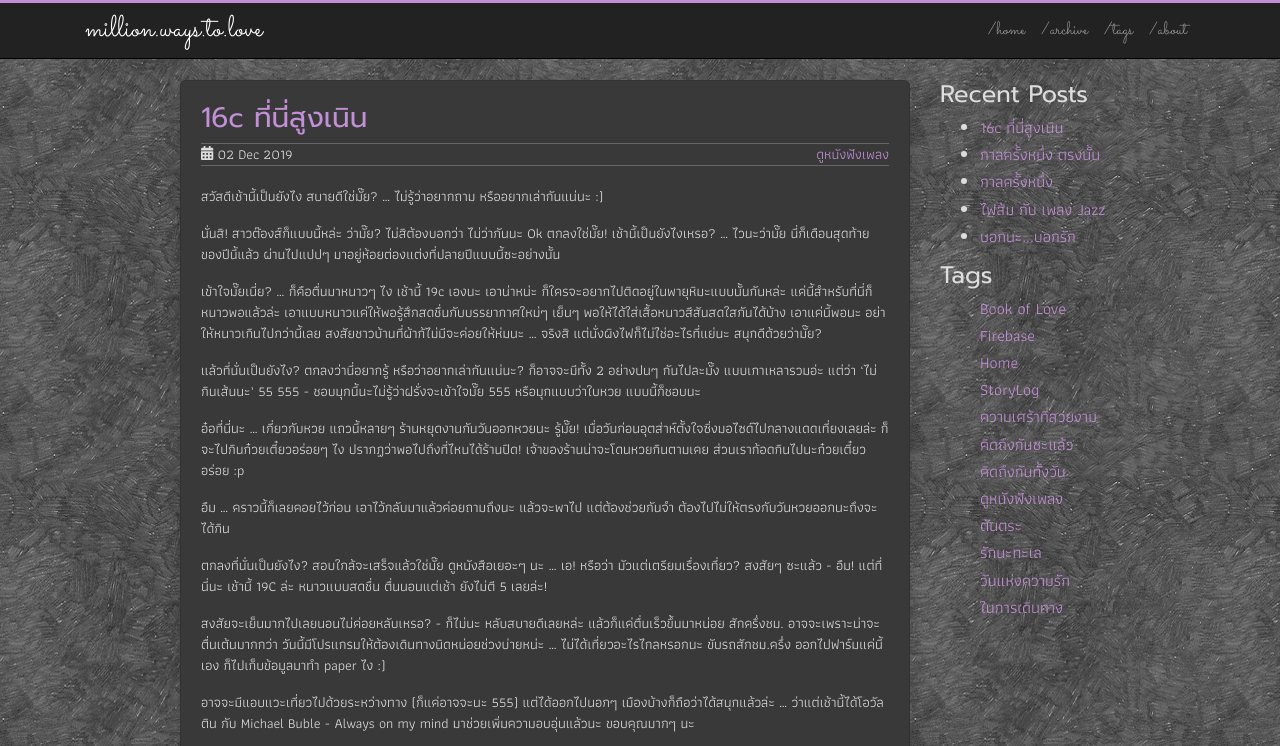
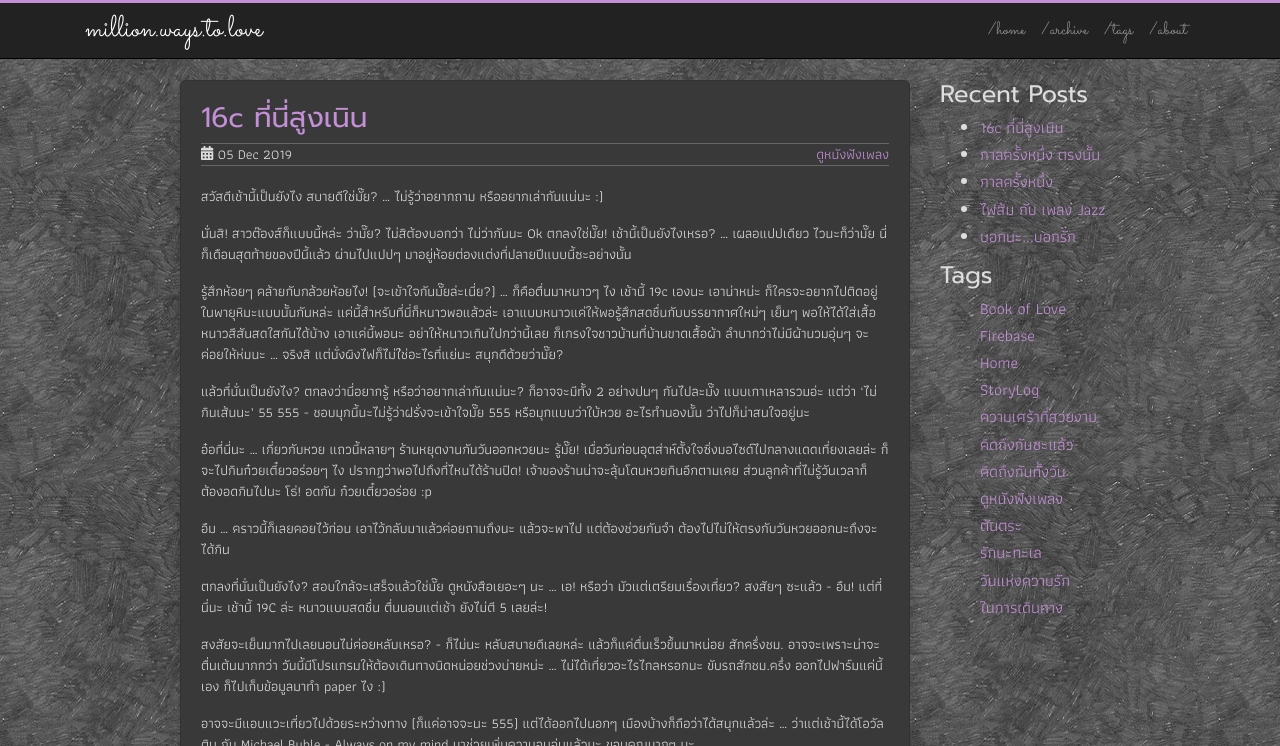
Before and after one commit to sdeehub/love, a Jekyll site: the page built from _posts/2019-12-05-i-am-here-today.md, in a window 1280 px wide and 900 px high, cut to the strip 0-746 px from the top of the window. Built offline with Jekyll 4.4.1, drawn with Linux system fonts in a browser that asks for light colours; comment, search, counter and statistics services are not loaded.

Commit message:
correct update

```diff
--- a/_posts/2019-12-05-i-am-here-today.md
+++ b/_posts/2019-12-05-i-am-here-today.md
@@ -1,21 +1,21 @@
 ---
 layout: post
 title: "16c ที่นี่สูงเนิน"
-date: 2019-12-02 08:08:19 +0700
+date: 2019-12-05 08:08:19 +0700
 tags:
   - ดูหนังฟังเพลง
-description: "เช้านี้ที่สูงเนินเป็นยังไงบ้าง? เหมือนจะได้ยินใครถามขึ้นมาแบบนเี้เบาๆ ลอยมากับลมหนาว"
+description: "เช้านี้ที่สูงเนินเป็นยังไงบ้าง? เหมือนจะได้ยินใครถามขึ้นมาแบบนี้เบาๆ ลอยมากับลมหนาว"
 comments: true
 ---
 สวัสดีเช้านี้เป็นยังไง สบายดีใช่มั๊ย? ... ไม่รู้ว่าอยากถาม หรืออยากเล่ากันแน่นะ :)
 
-นั่นสิ! สาวต๊องส์ก็แบบนี้หล่ะ ว่ามั๊ย? ไม่สิต้องบอกว่า ไม่ว่ากันนะ Ok ตกลงใช่มั๊ย! เช้านี้เป็นยังไงเหรอ? ... ไวนะว่ามั๊ย นี่ก็เดือนสุดท้ายของปีนี้แล้ว ผ่านไปแปปๆ มาอยู่ห้อยต่องแต่งที่ปลายปีแบบนี้ซะอย่างนั้น
+นั่นสิ! สาวต๊องส์ก็แบบนี้หล่ะ ว่ามั๊ย? ไม่สิต้องบอกว่า ไม่ว่ากันนะ Ok ตกลงใช่มั๊ย! เช้านี้เป็นยังไงเหรอ? ... เผลอแปปเดียว ไวนะก็ว่ามั๊ย นี่ก็เดือนสุดท้ายของปีนี้แล้ว ผ่านไปแปปๆ มาอยู่ห้อยต่องแต่งที่ปลายปีแบบนี้ซะอย่างนั้น
 
-เข้าใจมั๊ยเนี่ย? ... ก็คือตื่นมาหนาวๆ ไง เช้านี้ 19c เองนะ เอาน่าหน่ะ ก็ใครจะอยากไปติดอยู่ในพายุหิมะแบบนั้นกันหล่ะ แค่นี้สำหรับที่นี่ก็หนาวพอแล้วล่ะ เอาแบบหนาวแค่ให้พอรู้สึกสดชื่นกับบรรยากาศใหม่ๆ เย็นๆ พอให้ได้ใส่เสื้อหนาวสีสันสดใสกันได้บ้าง เอาแค่นี้พอนะ อย่าให้หนาวเกินไปกว่านี้เลย สงสัยชาวบ้านที่ผ้าก้ไม่มีจะค่อยให้ห่มนะ ... จริงสิ แต่นั่งผิงไฟก็ไม่ใ่ช่อะไรที่แย่นะ สนุกดีด้วยว่ามั๊ย?
+รู้สึกห้อยๆ คล้ายกับกล้วยห้อยไง! (จะเข้าใจกันมั๊ยล่ะเนี่ย?) ... ก็คือตื่นมาหนาวๆ ไง เช้านี้ 19c เองนะ เอาน่าหน่ะ ก็ใครจะอยากไปติดอยู่ในพายุหิมะแบบนั้นกันหล่ะ แค่นี้สำหรับที่นี่ก็หนาวพอแล้วล่ะ เอาแบบหนาวแค่ให้พอรู้สึกสดชื่นกับบรรยากาศใหม่ๆ เย็นๆ พอให้ได้ใส่เสื้อหนาวสีสันสดใสกันได้บ้าง เอาแค่นี้พอนะ อย่าให้หนาวเกินไปกว่านี้เลย ก็เกรงใจชาวบ้านที่บ้านขาดเสื้อผ้า ลำบากว่าไม่มีผ้านวมอุ่นๆ จะค่อยให้ห่มนะ ... จริงสิ แต่นั่งผิงไฟก็ไม่ใ่ช่อะไรที่แย่นะ สนุกดีด้วยว่ามั๊ย?
 
-แล้วที่นั่นเป็นยังไง? ตกลงว่านี่อยากรู้ หรือว่าอยากเล่ากันแน่นะ? ก็อาจจะมีทั้ง 2 อย่างปนๆ กันไปละมั๊ง แบบเกาเหลารวมอ่ะ แต่ว่า 'ไม่กินเส้นนะ' 55 555 - ชอบมุกนี้นะไม่รู้ว่าฝรั่งจะเข้าใจมั๊ย 555 หรือมุกแบบว่าใบหวย แบบนี้ก็ชอบนะ
+แล้วที่นั่นเป็นยังไง? ตกลงว่านี่อยากรู้ หรือว่าอยากเล่ากันแน่นะ? ก็อาจจะมีทั้ง 2 อย่างปนๆ กันไปละมั๊ง แบบเกาเหลารวมอ่ะ แต่ว่า 'ไม่กินเส้นนะ' 55 555 - ชอบมุกนี้นะไม่รู้ว่าฝรั่งจะเข้าใจมั๊ย 555 หรือมุกแบบว่าใบ้หวย อะไรทำนองนั้น ว่าไปก็น่าสนใจอยู่นะ
 
-อ๋อที่นี่นะ ... เกี่ยวกับหวย แถวนี้หลายๆ ร้านหยุดงานกันวันออกหวยนะ รู้มั๊ย! เมื่อวันก่อนอุตส่าห์ตั้งใจซิ่งมอไซด์ไปกลางแดดเที่ยงเลยล่ะ ก็จะไปกินก๋วยเตี๋ยวอร่อยๆ ไง ปรากฏว่าพอไปถึงที่ไหนได้ร้านปิด! เจ้าของร้านน่าจะโดนหวยกินตามเคย ส่วนเราก้อดกินไปนะก๋วยเตี๋ยวอร่อย :p
+อ๋อที่นี่นะ ... เกี่ยวกับหวย แถวนี้หลายๆ ร้านหยุดงานกันวันออกหวยนะ รู้มั๊ย! เมื่อวันก่อนอุตส่าห์ตั้งใจซิ่งมอไซด์ไปกลางแดดเที่ยงเลยล่ะ ก็จะไปกินก๋วยเตี๋ยวอร่อยๆ ไง ปรากฏว่าพอไปถึงที่ไหนได้ร้านปิด! เจ้าของร้านน่าจะลุ้นโดนหวยกินอีกตามเคย ส่วนลูกค้าที่ไม่รู้วันเวลาก็ต้องอดกินไปนะ โธ่! อดกัน ก๋วยเตี๋ยวอร่อย :p
 
 อืม ... คราวนี้ก็เลยคอยไว้ก่อน เอาไว้กลับมาแล้วค่อยถามถึงนะ แล้วจะพาไป แต่ต้องช่วยกันจำ ต้องไปไม่ให้ตรงกับวันหวยออกนะถึงจะได้กิน
 
```
